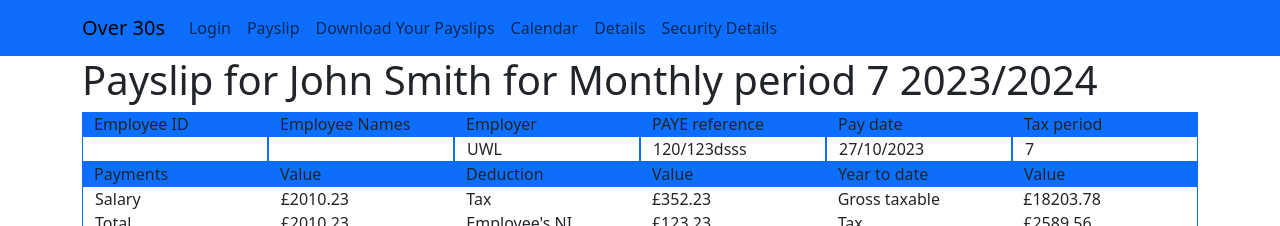
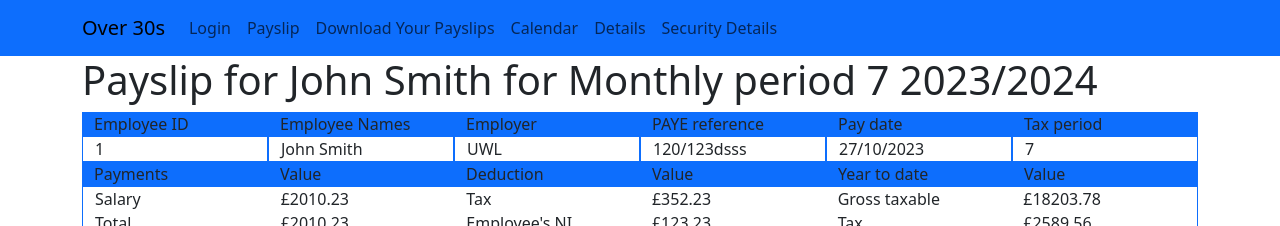
Before and after one commit to KaloyanBobev/payslip-app, a React (Create React App) app: page /payslip in a window 1280 px wide. Shown: the top 226 px of the page. Built offline with nearby package versions, Linux system fonts and the light colour scheme.

Commit message:
Update Payslip.js

```diff
--- a/src/pages/Payslip.js
+++ b/src/pages/Payslip.js
@@ -21,7 +21,7 @@ export default function Payslip() {
         console.error("Error fetching employee data:", error);
       });
   }, []); // Empty dependency array ensures the effect runs only once (on mount)
-
+  console.log(employeeData);
   //JSX part printing all the infomration for the employee
   return (
     <>
@@ -44,10 +44,10 @@ export default function Payslip() {
             </div>
             <div className="row">
               <div className="col-md-2 border border-primary">
-                {employeeData.id}
+                {employeeData[0].id}
               </div>
               <div className="col-md-2 border border-primary">
-                {employeeData.first_name} {employeeData.second_name}
+                {employeeData[0].first_name} {employeeData[0].second_name}
               </div>
               <div className="col-md-2 border border-primary">UWL</div>
               <div className="col-md-2 border border-primary">120/123dsss</div>
```
